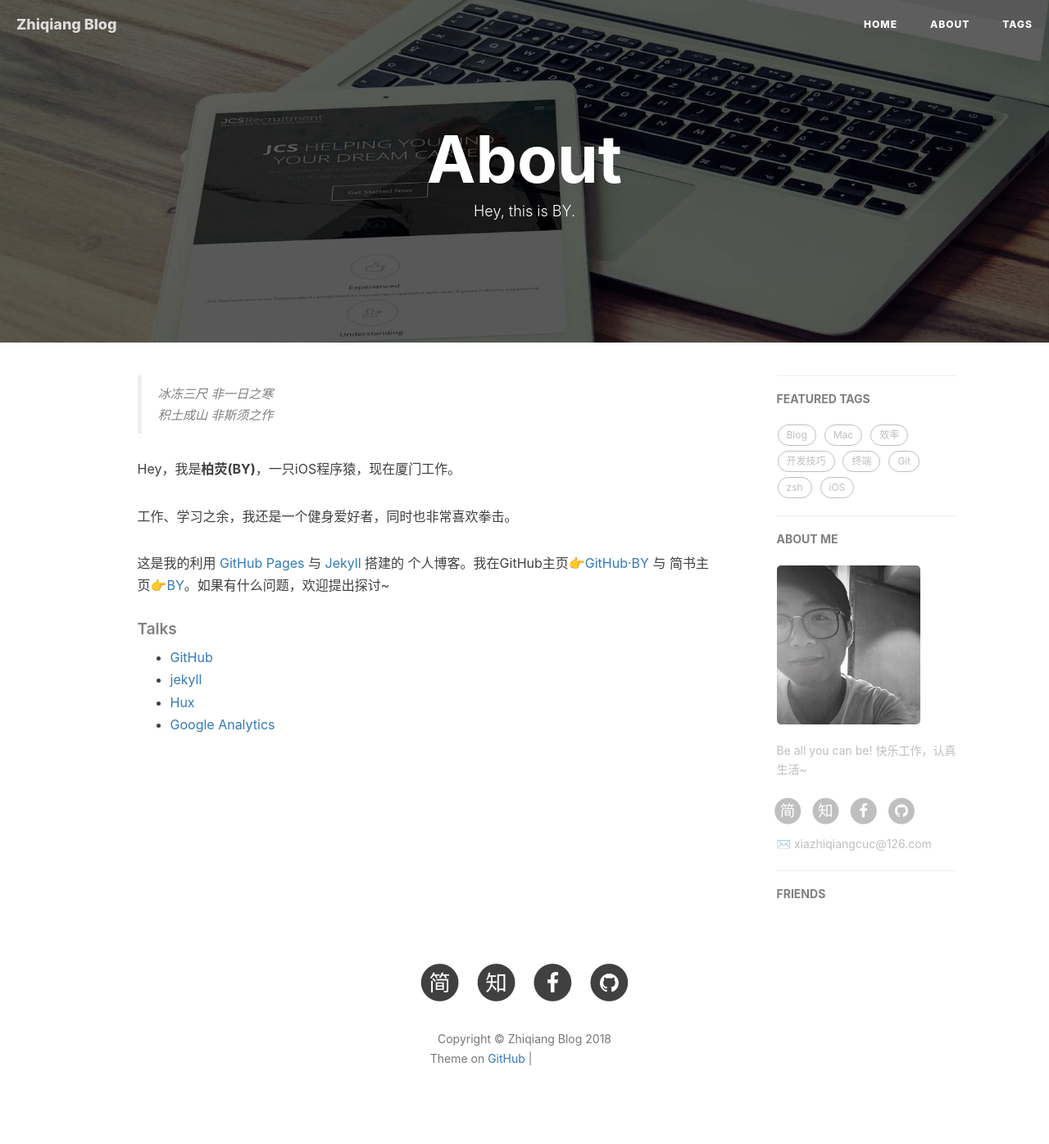
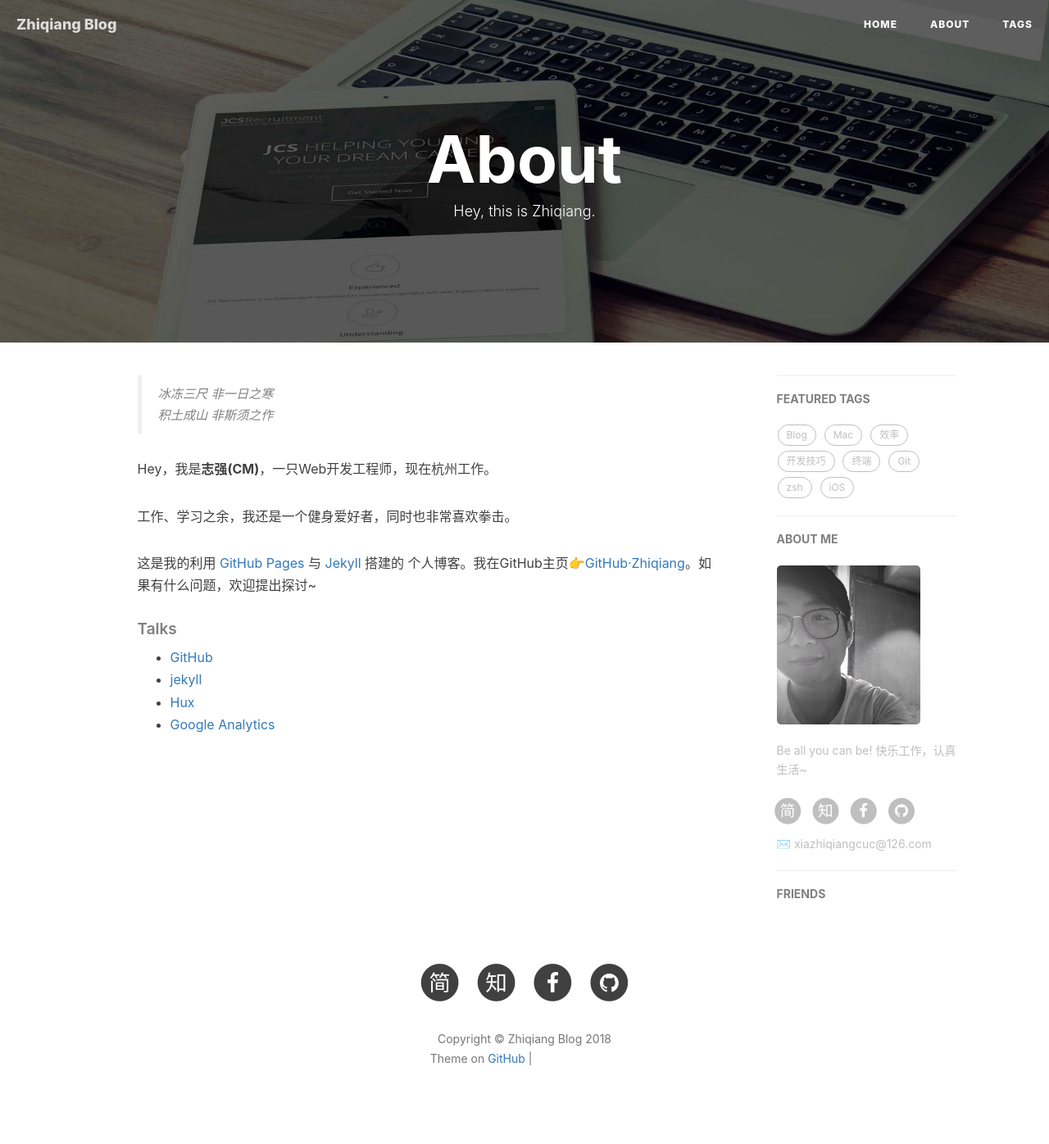
Before and after one commit to xiazhiqiang/xiazhiqiang.github.io, a Jekyll site: the page built from about.html, in a window 1280 px wide. Shown: the whole page at 82% size. Built offline with Jekyll 4.4.1, drawn with Linux system fonts in a browser that asks for light colours; nearby versions of some CDN libraries; comment, search, counter and statistics services are not loaded; grey boxes are pictures that could not be loaded.

Commit message:
修改about页

```diff
--- a/about.html
+++ b/about.html
@@ -1,7 +1,7 @@
 ---
 layout: page
 title: "About"
-description: "Hey, this is BY."
+description: "Hey, this is Zhiqiang."
 header-img: "img/post-bg-rwd.jpg"
 ---
 
@@ -18,11 +18,11 @@
     <blockquote><p>冰冻三尺 非一日之寒<br>
     积土成山 非斯须之作</p></blockquote>
 
-    <p>Hey，我是<strong>柏荧(BY)</strong>，一只iOS程序猿，现在厦门工作。</p>
+    <p>Hey，我是<strong>志强(CM)</strong>，一只Web开发工程师，现在杭州工作。</p>
 
     <p>工作、学习之余，我还是一个健身爱好者，同时也非常喜欢拳击。</p>
 
-    <p>这是我的利用 <a href="https://pages.github.com/">GitHub Pages</a> 与 <a href="http://jekyll.com.cn/">Jekyll</a> 搭建的 个人博客。我在GitHub主页<a href="https://github.com/qiubaiying">👉GitHub·BY</a> 与 简书主页<a href="https://http://www.jianshu.com/u/e71990ada2fd">👉BY</a>。如果有什么问题，欢迎提出探讨~</p>
+    <p>这是我的利用 <a href="https://pages.github.com/">GitHub Pages</a> 与 <a href="http://jekyll.com.cn/">Jekyll</a> 搭建的 个人博客。我在GitHub主页<a href="https://github.com/xiazhiqiang">👉GitHub·Zhiqiang</a>。如果有什么问题，欢迎提出探讨~</p>
 
     <p></p>
 
```
